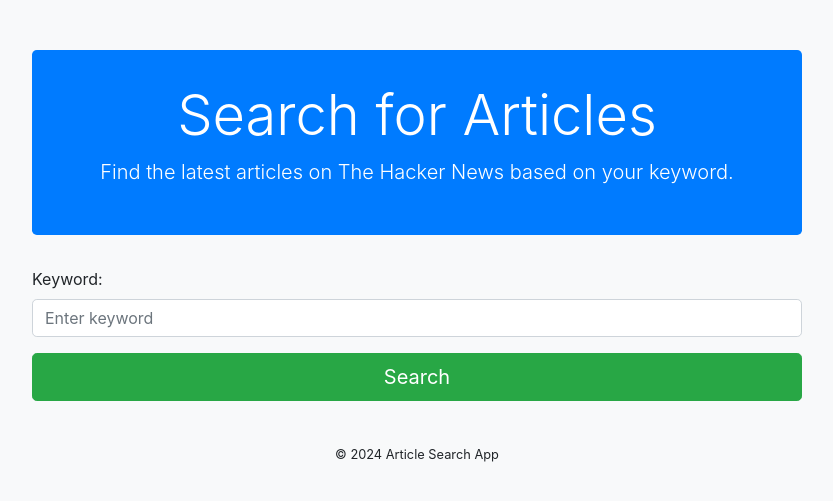
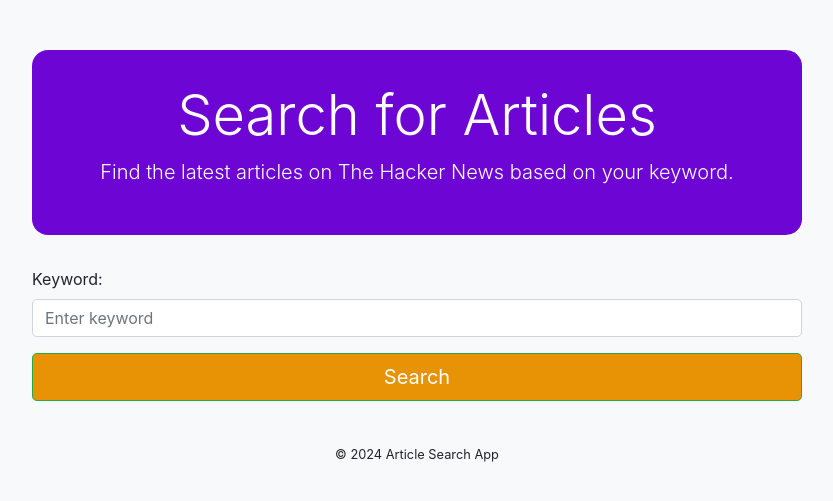
Before and after one commit to Bonderukk/AI-Summarization-Bot, a Flask app: page / in a window 1280 px wide. Shown: the top 501 px of the page, without its empty margins (223-1056 px from the left). Run offline with Flask 3, Linux system fonts and the light colour scheme; some libraries are stand-ins or nearby versions.

Commit message:
Frontend

```diff
--- a/templates/index.html
+++ b/templates/index.html
@@ -14,22 +14,29 @@
             max-width: 800px;
         }
         .jumbotron {
-            background-color: #007bff;
+            background-color: #6d06d4;
             color: #fff;
             padding: 2rem;
-            border-radius: 0.3rem;
+            border-radius: 1rem;
         }
         .form-control {
             border-radius: 0.3rem;
         }
         .btn-primary {
-            background-color: #28a745;
-            border-color: #28a745;
+        background-color: #e89306 !important;
+        border-color: #28a745 !important;
         }
+
         .btn-primary:hover {
-            background-color: #218838;
-            border-color: #1e7e34;
+            background-color: #c27c07 !important;
+            border-color: #1e7e34 !important;
         }
+
+        .btn-primary:active {
+            background-color: #b36a06 !important;
+            border-color: #1b5a28 !important;
+        }
+
         .footer {
             margin-top: 30px;
             padding: 10px;
@@ -55,7 +62,6 @@
         </div>
     </div>
 
-    <!-- Optional JavaScript -->
     <script src="https://code.jquery.com/jquery-3.5.1.slim.min.js"></script>
     <script src="https://cdn.jsdelivr.net/npm/@popperjs/core@2.0.10/dist/umd/popper.min.js"></script>
     <script src="https://stackpath.bootstrapcdn.com/bootstrap/4.5.2/js/bootstrap.min.js"></script>
```
